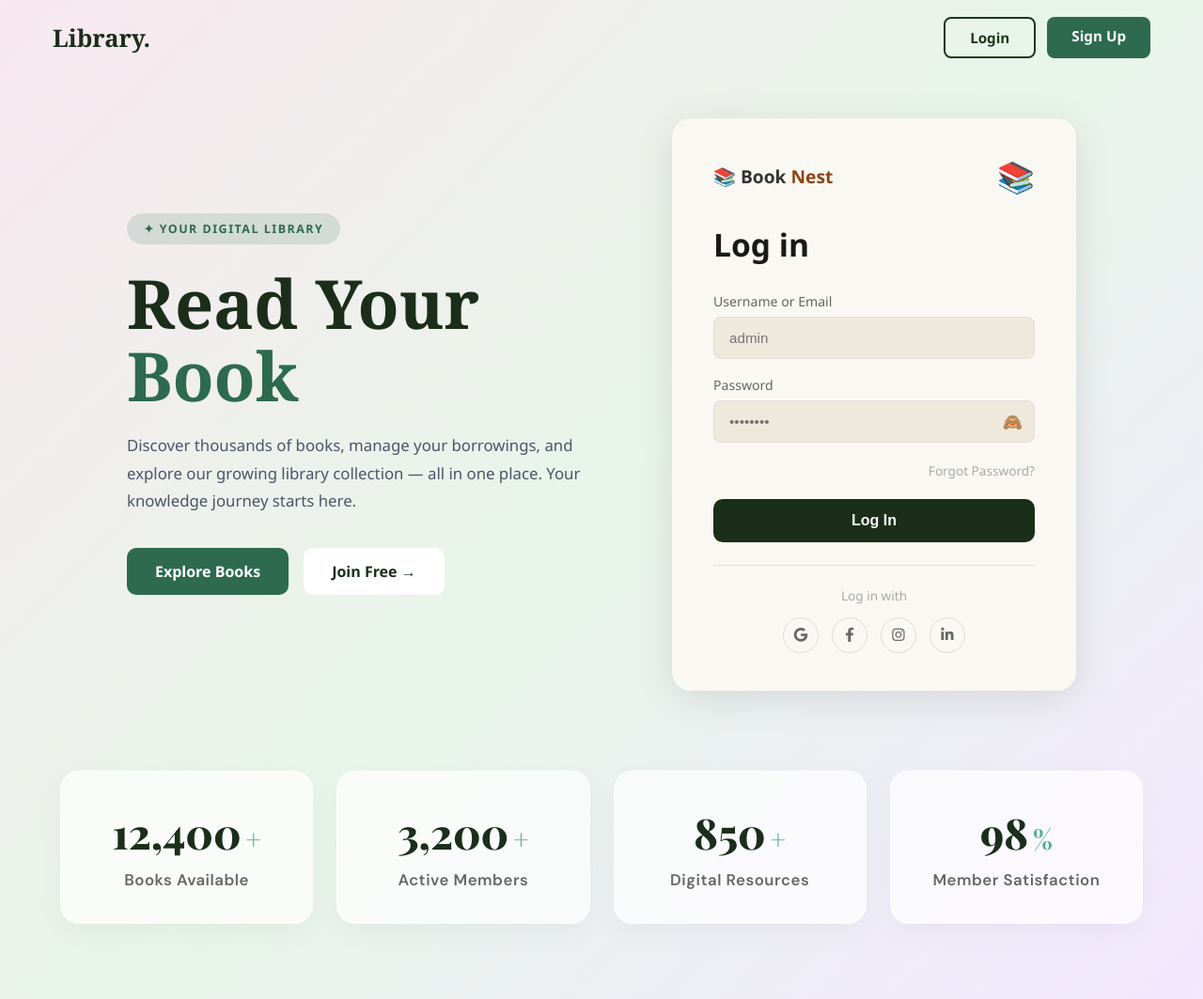
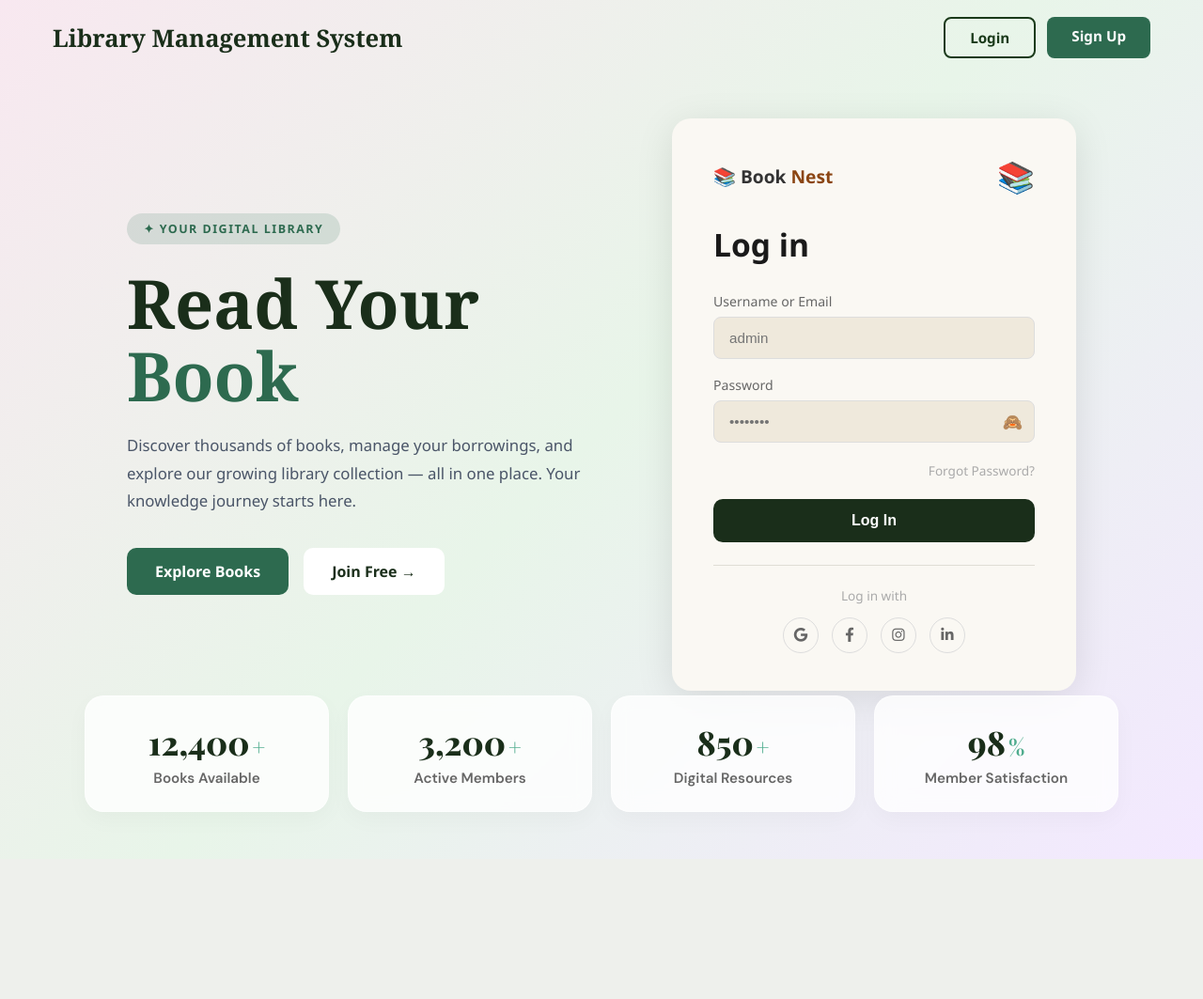
Before and after one commit to shah-iqra/Library-Management-System, a Django app: template library/templates/library/login.html in a window 1280 px wide. Shown: the whole page at 94% size. After the commit the page ends 914 px from the top, so only its background shows below. Run offline with Django 3.2, Linux system fonts and the light colour scheme; the template is opened without the code that fills it, so the values that code supplies are empty; some libraries are stand-ins or nearby versions.

Commit message:
Update CSS

```diff
--- a/library/static/library/css/style.css
+++ b/library/static/library/css/style.css
@@ -3764,59 +3764,61 @@ html[data-theme="dark"] .login-social-icons a {
     .login-card-right { width: 100%; min-width: unset; }
     .login-navbar { padding: 16px 24px; }
 }
-/* --- Statistics Section Design --- */
+/* --- Statistics Section Design (Improved Spacing) --- */
 .stats-container {
     width: 100%;
-    padding: 20px 5% 80px 5%; /* নিচে একটু বেশি গ্যাপ দেওয়া হয়েছে */
+    /* প্যাডিং কমিয়ে দেওয়া হয়েছে যাতে কার্ডগুলো উপরে উঠে আসে */
+    padding: 0 5% 50px 5%;
     display: flex;
     justify-content: center;
     background: transparent;
+    /* নেগেটিভ মার্জিন ব্যবহার করে কার্ডগুলোকে হিরো সেকশনের আরও কাছে আনা হয়েছে */
+    margin-top: -60px;
+    position: relative;
+    z-index: 5;
 }
 
 .stats-grid {
     display: grid;
-    grid-template-columns: repeat(4, 1fr); /* এক লাইনে ৪টা কার্ড ফিক্সড */
-    gap: 25px;
+    grid-template-columns: repeat(4, 1fr);
+    gap: 20px;
     width: 100%;
-    max-width: 1200px;
+    max-width: 1100px; /* গ্রিড একটু ছোট করা হয়েছে যাতে দেখতে সুন্দর লাগে */
 }
 
 .stat-card {
-    background: rgba(255, 255, 255, 0.7); /* সাদা হালকা ট্রান্সপারেন্ট */
-    backdrop-filter: blur(8px); /* গ্লাস ইফেক্ট */
-    padding: 35px 25px;
+    background: rgba(255, 255, 255, 0.8); /* ট্রান্সপারেন্সি একটু বাড়ানো হয়েছে */
+    backdrop-filter: blur(10px);
+    padding: 25px 15px; /* কার্ডের ভেতরের স্পেস কমানো হয়েছে */
     border-radius: 20px;
     text-align: center;
-    box-shadow: 0 10px 30px rgba(0, 0, 0, 0.04);
-    border: 1px solid rgba(255, 255, 255, 0.4);
+    box-shadow: 0 8px 25px rgba(0, 0, 0, 0.03);
+    border: 1px solid rgba(255, 255, 255, 0.5);
     transition: transform 0.3s ease;
 }
 
-/* মাউস নিলে কার্ডটি হালকা নড়বে */
 .stat-card:hover {
     transform: translateY(-5px);
-    background: rgba(255, 255, 255, 0.9);
 }
 
 .stat-card h2 {
-    font-family: 'Playfair Display', serif; /* আপনার পেজের ফন্টের সাথে মিল রেখে */
-    font-size: 2.8rem;
-    color: #1a2e1a; /* ডার্ক গ্রিন */
+    font-family: 'Playfair Display', serif;
+    font-size: 2.2rem; /* ফন্ট সাইজ সামান্য ছোট করা হয়েছে */
+    color: #1a2e1a;
     margin: 0;
     font-weight: 800;
 }
 
 .stat-card h2 span {
-    color: #4fac8e; /* সবুজ প্লাস/পারসেন্টেজ */
-    font-size: 1.8rem;
-    margin-left: 5px;
+    color: #4fac8e;
+    font-size: 1.5rem;
+    margin-left: 3px;
 }
 
 .stat-card p {
     color: #666;
     font-family: 'DM Sans', sans-serif;
-    font-size: 1.05rem;
-    margin-top: 10px;
+    font-size: 0.95rem;
+    margin-top: 5px;
     font-weight: 600;
-    letter-spacing: 0.5px;
-}
+}
--- a/library/templates/library/login.html
+++ b/library/templates/library/login.html
@@ -18,7 +18,7 @@
     <!-- ===== NAVBAR ===== -->
     <nav class="login-navbar">
         <a href="{% url 'home' %}" class="login-nav-logo">
-            Library<span>.</span>
+            Library Management System<span></span>
         </a>
 
         <div class="login-nav-buttons">
```
Also changed, not shown: db.sqlite3.
